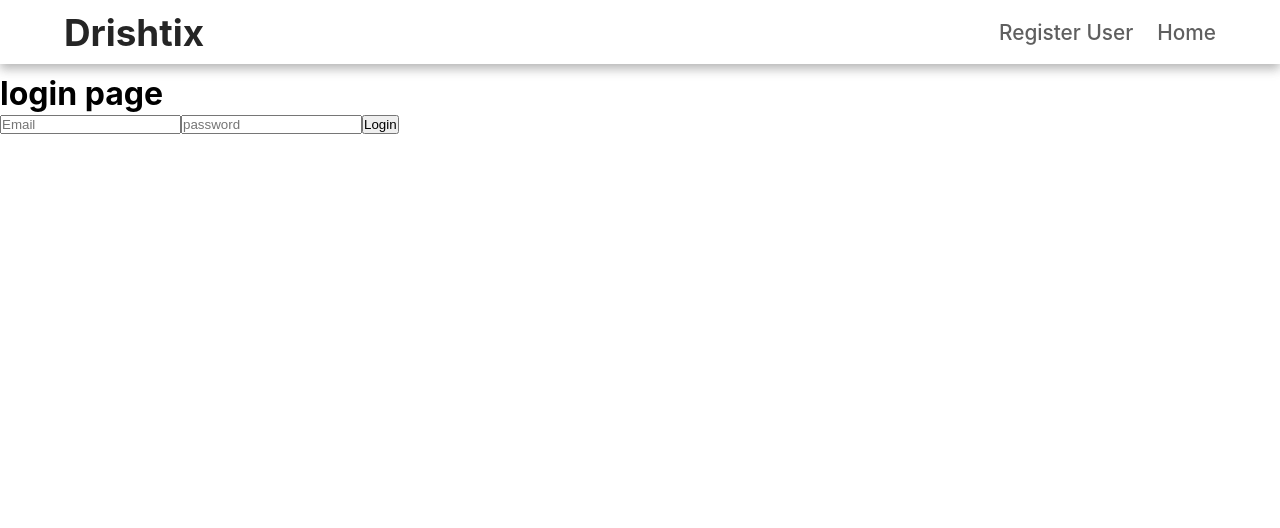
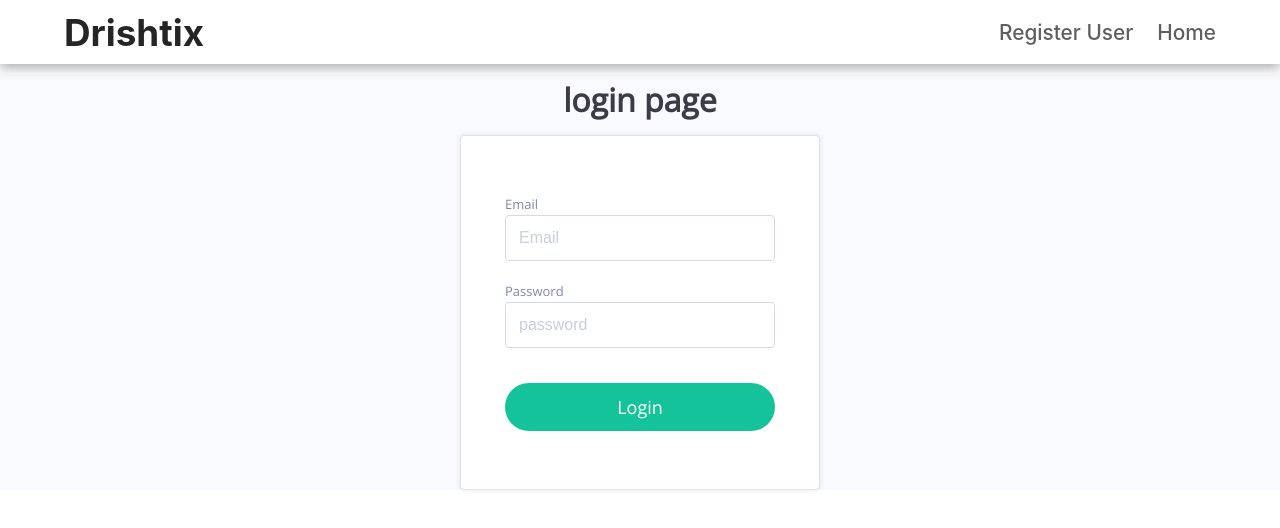
Before and after one commit to Dart9000/Drishtix-Web, a React (Create React App) app in the folder client/: page / in a window 1280 px wide. Shown: the top 528 px of the page. Built offline with nearby package versions, Linux system fonts and the light colour scheme.

Commit message:
UI started

```diff
--- a/client/src/Components/Navbar/Navbar.jsx
+++ b/client/src/Components/Navbar/Navbar.jsx
@@ -8,7 +8,7 @@ const Navbar = () => {
   <div>
     <nav className={`${styles.navbar}`}>
         <div className={`${styles.navbar_container} ${styles.container}`}>
-            <input type="checkbox"  />
+            <input type="checkbox" id="" />
             <div className={`${styles.hamburger_lines}`}>
                 <span className={`${styles.line} ${styles.line1}`}></span>
                 <span className={`${styles.line} ${styles.line2}`}></span>
--- a/client/src/pages/createCriminal/Createcriminal.jsx
+++ b/client/src/pages/createCriminal/Createcriminal.jsx
@@ -15,7 +15,6 @@ const Createcriminal = ({
   const [encoded, setencoded] = useState([]);
 
   const submitHandler = async () => {
-
     const exData = new FormData();
     exData.append("file", pic);
     await axios.post('https://drishtix-api.herokuapp.com/encode', exData, {
@@ -28,6 +27,7 @@ const Createcriminal = ({
     }).then((response) => {
       setencoded(response.data.encoding);
     });
+
 
     const data = new FormData()
     data.append('file', pic)
@@ -46,12 +46,13 @@ const Createcriminal = ({
       .then((response) => {
         if (response.status === 201) {
           console.log("criminal data registered");
+          exData.append("id",response.data._id);
+        } else {
           console.log(response.data);
-        } else {
-          console.log(response);
           console.log("criminal not registered")
         }
       });
+
 
   };
 
--- a/client/src/pages/login/Login.jsx
+++ b/client/src/pages/login/Login.jsx
@@ -1,6 +1,6 @@
 import React, {useState, useEffect} from 'react'
 import axios from "axios";
-
+import styles from "./login.module.css";
 
 const Login = ({baseURL, setauth}) => {
 
@@ -19,17 +19,26 @@ const Login = ({baseURL, setauth}) => {
       });
   }
 
-  return (
-    <div>
-      <h1>login page</h1>
+  return (<div className={`${styles.body}`}>
+    <h1 >login page</h1>
+    <div className={`${styles.form}`}>
 
-      <input type="text" placeholder="Email" onChange={(e) => {
+
+      <div class={`${styles.row}`}>
+    <label for="email">Email</label>
+    <input type="text" placeholder="Email" onChange={(e) => {
         setEmail(e.target.value);
-      }}/>
-      <input type="password" placeholder="password" onChange={(e) => {
+      }} />
+  </div>
+  <div class={`${styles.row}`}>
+    <label for="password">Password</label>
+    <input type="password" placeholder="password" onChange={(e) => {
         setPassword(e.target.value);
-      }}/>
-      <button onClick={login}>Login</button>
+      }} />
+  </div>
+  <button onClick={login}>Login</button>
+
+    </div>
     </div>
   )
 }
--- /dev/null
+++ b/client/src/pages/login/login.module.css
@@ -0,0 +1,96 @@
+@import url('https://fonts.googleapis.com/css?family=Open+Sans&display=swap');
+
+.body {
+  font-family: 'Open Sans', sans-serif;
+  background: #f9faff;
+  color: #3a3c47;
+  line-height: 1.6;
+  display: flex;
+  flex-direction: column;
+  align-items: center;
+  margin: 0;
+  padding: 0;
+}
+
+.form h1 {
+  margin-top: 48px;
+
+}
+
+.body h1{
+    margin-bottom: 10px;
+}
+
+.form {
+  background: #fff;
+  max-width: 360px;
+  width: 100%;
+  padding: 58px 44px;
+  border: 1px solid #e1e2f0;
+  border-radius: 4px;
+  box-shadow: 0 0 5px 0 rgba(42, 45, 48, 0.12);
+  transition: all 0.3s ease;
+
+}
+
+.row {
+  display: flex;
+  flex-direction: column;
+  margin-bottom: 20px;
+}
+
+.row label {
+  font-size: 13px;
+  color: #8086a9;
+}
+
+.row input {
+  flex: 1;
+  padding: 13px;
+  border: 1px solid #d6d8e6;
+  border-radius: 4px;
+  font-size: 16px;
+  transition: all 0.2s ease-out;
+}
+
+.row input:focus {
+  outline: none;
+  box-shadow: inset 2px 2px 5px 0 rgba(42, 45, 48, 0.12);
+}
+
+.row input::placeholder {
+  color: #C8CDDF;
+}
+
+button {
+  width: 100%;
+  padding: 12px;
+  font-size: 18px;
+  background: #15C39A;
+  color: #fff;
+  border: none;
+  border-radius: 100px;
+  cursor: pointer;
+  font-family: 'Open Sans', sans-serif;
+  margin-top: 15px;
+  transition: background 0.2s ease-out;
+}
+
+button:hover {
+  background: #55D3AC;
+}
+
+@media(max-width: 458px) {
+
+  .body {
+    margin: 0 18px;
+  }
+
+  .form {
+    background: #f9faff;
+    border: none;
+    box-shadow: none;
+    padding: 20px 0;
+  }
+
+}
```
